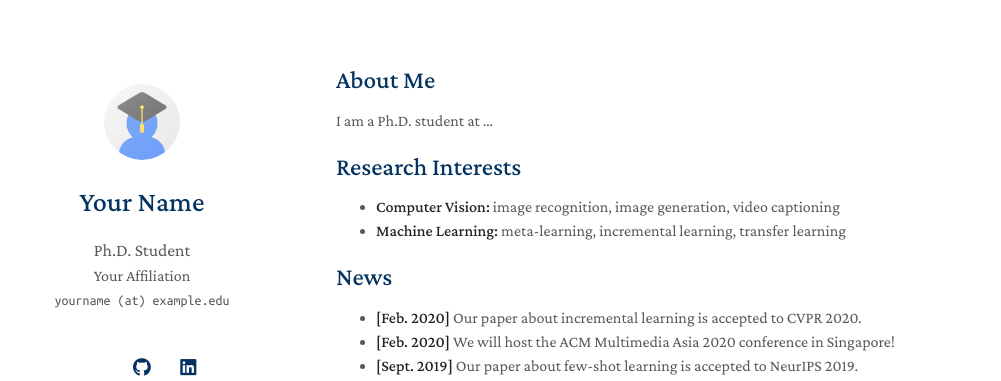
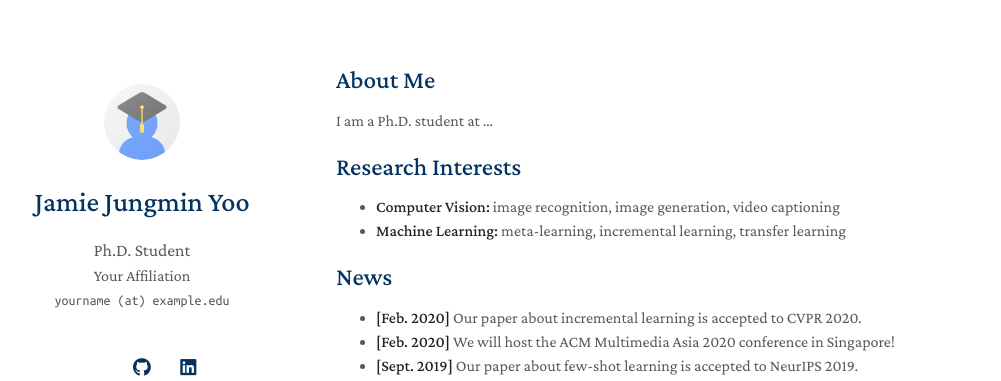
Before and after one commit to crimsonyoo/crimson.github.io, a Jekyll site: the page built from index.md, in a window 1280 px wide. Shown: the top 381 px of the page, without its empty margins (134-1135 px from the left). Built offline with Jekyll 4.4.1, drawn with Linux system fonts in a browser that asks for light colours; a style sheet for code colours, icons or effects is not loaded; our own code applies the rules of GitHub Pages for plain Markdown files.

Commit message:
Update _config.yml
title을 수정했습니다

```diff
--- a/_config.yml
+++ b/_config.yml
@@ -1,5 +1,5 @@
 # Basic Information
-title: Your Name
+title: Jamie Jungmin Yoo
 position: Ph.D. Student
 affiliation: Your Affiliation
 email: yourname (at) example.edu
```
